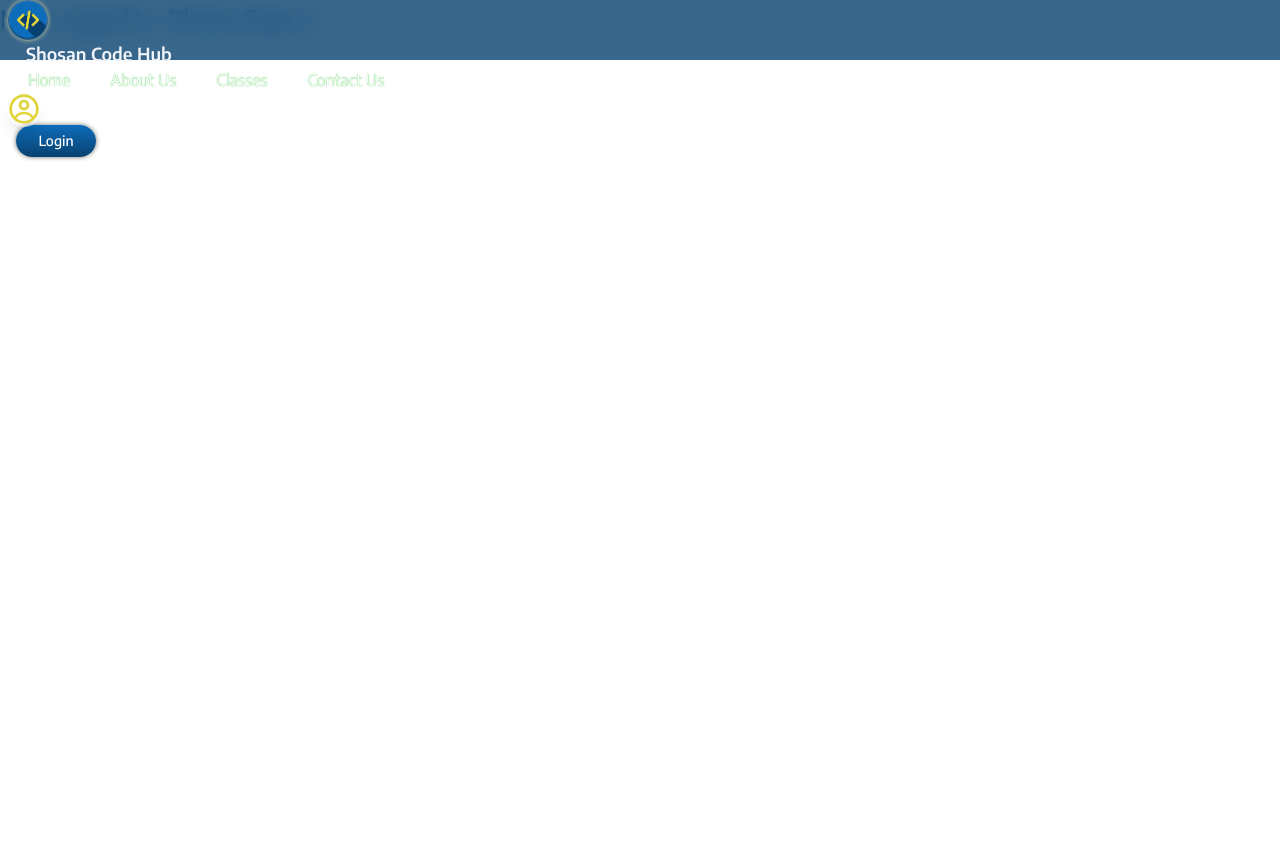
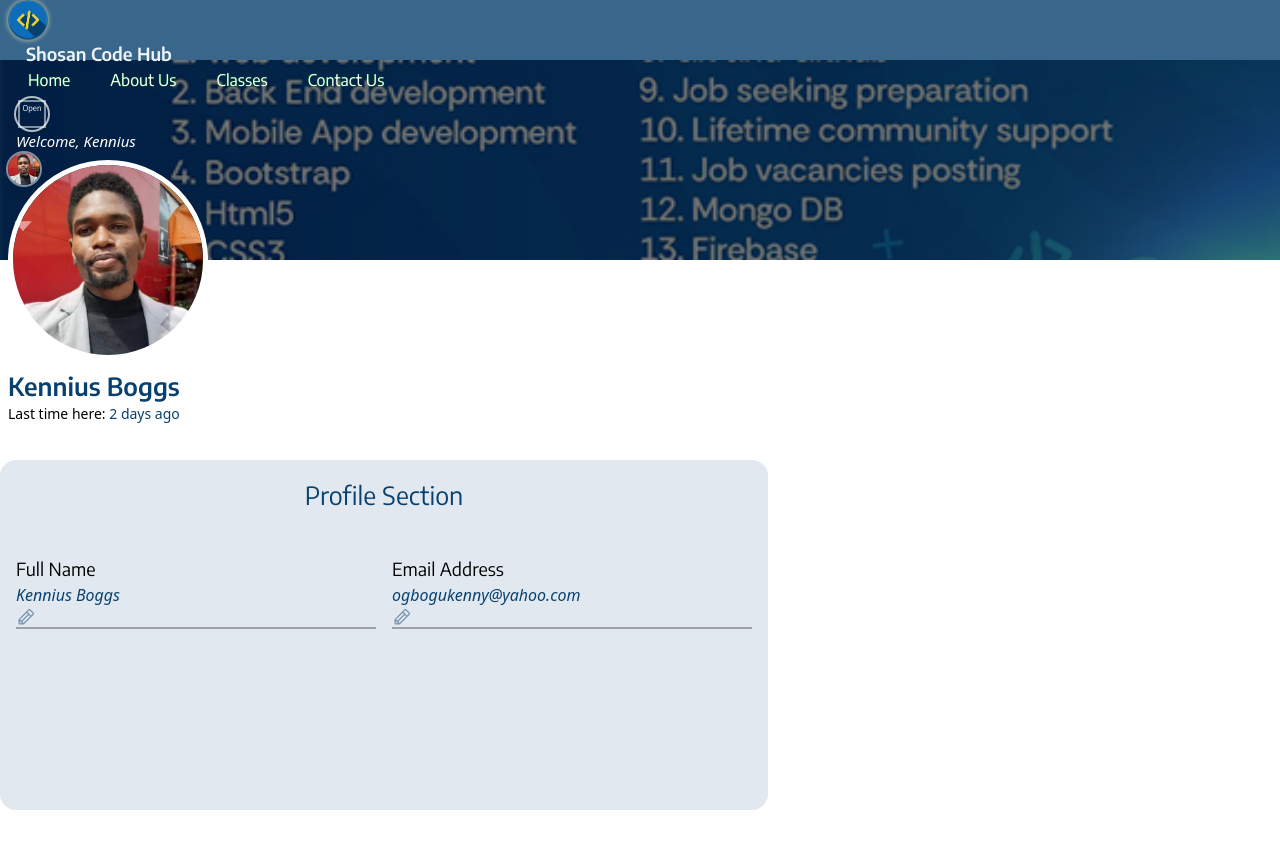
Before and after one commit to Kennius7/shosan-academy-app, a React (Vite) app: page /profile in a window 1280 px wide. Shown: the top 848 px of the page. Before the commit the page ends 800 px from the top, so only its background shows below. Built offline with nearby package versions, Linux system fonts and the light colour scheme.

Commit message:
setting up the user interface - 01

```diff
--- a/src/App.jsx
+++ b/src/App.jsx
@@ -16,19 +16,20 @@ import { DP1 } from "./assets";
 function App() {
   const [active, setActive] = useState("Home");
   const [loginState, setLoginState] = useState(false);
-  const [isLoggedIn, setLoggedIn] = useState(false);
+  const [isLoggedIn, setIsLoggedIn] = useState(true);
   let cartItemNumber = 10;
   const lightBlue = "#0E6DBA";
   const darkBlue = "#084170";
   const yellow = "#E0D538";
-  const profileName = "Kennius";
+  const profileName = "Kennius Boggs";
+  const email = "ogbogukenny@yahoo.com"
   const lastVisitedTime = "2 days ago";
 
   return (
     <MainContext.Provider
       value={{
-        active, setActive, cartItemNumber, lightBlue, darkBlue, yellow, DP1,
-        loginState, setLoginState, isLoggedIn, setLoggedIn, profileName, lastVisitedTime
+        active, setActive, cartItemNumber, lightBlue, darkBlue, yellow, DP1, email,
+        loginState, setLoginState, isLoggedIn, setIsLoggedIn, profileName, lastVisitedTime
       }}
     >
       <BrowserRouter>
--- a/src/components/Navbar.jsx
+++ b/src/components/Navbar.jsx
@@ -13,7 +13,7 @@ import { BiCaretDown } from "react-icons/bi";
 
 
 const Navbar = () => {
-    const { lightBlue, darkBlue, yellow, isLoggedIn, profileName, DP1 } = useContext(MainContext);
+    const { lightBlue, darkBlue, yellow, isLoggedIn, setIsLoggedIn, profileName, DP1 } = useContext(MainContext);
     const location = useLocation();
     const sentenceCase = (string) => {
         if (!string) return "";
@@ -75,11 +75,26 @@ const Navbar = () => {
                         {cartItemNumber}
                     </span>
                 </NavLink> */}
+                <button
+                    onClick={() => setIsLoggedIn(!isLoggedIn)}
+                    className="flexCenter w-8 h-8 ring-2 ring-white/70 rounded-full shadow-lg p-1 cursor-pointer mx-2">
+                    {
+                        isLoggedIn
+                        ?
+                        <div className="text-white text-center flexCenter text-[8px] w-6 h-6 ring-2 ring-white/50">
+                            Open
+                        </div>
+                        :
+                        <div className="text-white text-center flexCenter text-[8px] w-6 h-6 ring-2 ring-white/50">
+                            Close
+                        </div>
+                    }
+                </button>
                 {
                     isLoggedIn
                     ?
                     <div className="font-normal font-sans text-[15px] text-white italic px-2">
-                        Welcome, {profileName}
+                        Welcome, {profileName.split(" ")[0]}
                     </div>
                     : null
                 }
--- a/src/components/ProfileHero.jsx
+++ b/src/components/ProfileHero.jsx
@@ -9,7 +9,7 @@ const ProfileHero = () => {
     const { profileName, DP1, lastVisitedTime } = useContext(MainContext);
 
     return (
-        <section className="flexColStart w-full h-[400px] bg-white pt-[60px]">
+        <section className="flexColStart w-full bg-white pt-[60px]">
             <ImageBackground
                 imgSrc={CoverPics}
                 isOverlay={true}
--- /dev/null
+++ b/src/components/ProfileSection.jsx
@@ -0,0 +1,61 @@
+import { useContext } from "react";
+import { MainContext } from "../context/mainContext";
+// import { BiPen } from "react-icons/bi";
+import { PiPencil } from "react-icons/pi";
+
+
+
+const ProfileSection = () => {
+    const { profileName, email, darkBlue } = useContext(MainContext);
+
+
+    return (
+        <section className="w-full">
+            <div className="w-full h-[440px] mt-10 flexCenter">
+                <div className="w-[60%] h-[350px] rounded-2xl bg-slate-200 flexColStartCenter">
+                    <div className="text-secondaryBlue text-[25px] mt-4">
+                        Profile Section
+                    </div>
+                    <ul className="grid grid-cols-2 gap-4 mx-auto mt-10 w-full px-4">
+                        <li className="flexColCenterStart">
+                            <div className="text-black text-[18px]">
+                                Full Name
+                            </div>
+                            <div className="flexBetween w-full">
+                                <div className="text-secondaryBlue text-[16px] font-sans italic">
+                                    { profileName }
+                                </div>
+                                <PiPencil
+                                    onClick={() => console.log("Checking...")}
+                                    size={20}
+                                    color={darkBlue}
+                                    style={{ width: 20, height: 20, opacity: 0.5}}
+                                />
+                            </div>
+                            <hr className="border-[1px] border-black/30 w-full" />
+                        </li>
+                        <li className="flexColCenterStart">
+                            <div className="text-black text-[18px]">
+                                Email Address
+                            </div>
+                            <div className="flexBetween w-full">
+                                <div className="text-secondaryBlue text-[16px] font-sans italic">
+                                    { email }
+                                </div>
+                                <PiPencil
+                                    onClick={() => console.log("Checking...")}
+                                    size={20}
+                                    color={darkBlue}
+                                    style={{ width: 20, height: 20, opacity: 0.5}}
+                                />
+                            </div>
+                            <hr className="border-[1px] border-black/30 w-full" />
+                        </li>
+                    </ul>
+                </div>
+            </div>
+        </section>
+    )
+}
+
+export default ProfileSection
--- a/src/pages/Profile.jsx
+++ b/src/pages/Profile.jsx
@@ -2,6 +2,7 @@ import { useContext } from "react";
 import { MainContext } from "../context/mainContext";
 import ProfileHero from "../components/ProfileHero";
 import NotLoggedProfile from "../components/NotLoggedProfile";
+import ProfileSection from "../components/ProfileSection";
 
 
 
@@ -15,6 +16,7 @@ const Profile = () => {
                 ?
                 <div>
                     <ProfileHero/>
+                    <ProfileSection/>
                 </div>
                 : <NotLoggedProfile/>
             }
```
